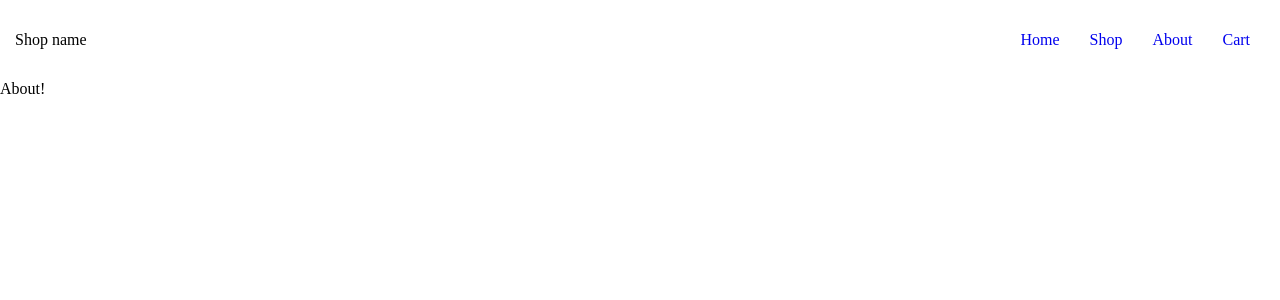
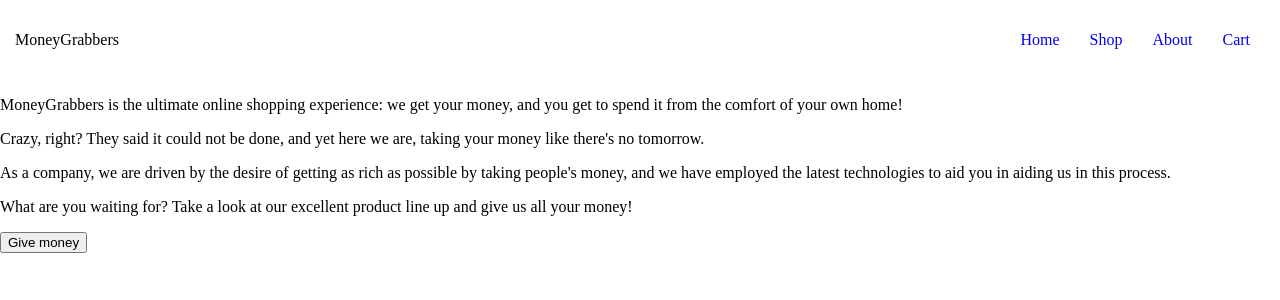
Before and after one commit to Osserc/shopping-cart, a React (Create React App) app: page /about in a window 1280 px wide. Shown: the top 300 px of the page. Built offline with nearby package versions, Linux system fonts and the light colour scheme.

Commit message:
Add basic homepage layout

```diff
--- a/src/App.css
+++ b/src/App.css
@@ -3,7 +3,7 @@ body {
   margin: 0;
 }
 
-/* reusable classe */
+/* reusable classes */
 .flex {
   display: flex;
 }
@@ -40,6 +40,30 @@ body {
   padding: 15px;
 }
 
+.text-center {
+  text-align: center;
+}
+
+.text-right {
+  text-align: right;
+}
+
+.w-100 {
+  width: 100%;
+}
+
+.w-75 {
+  width: 75%;
+}
+
+.W-50 {
+  width: 50%;
+}
+
+.m-auto {
+  margin: auto;
+}
+
 /* base config */
 
 html, body, #root {
--- a/src/components/About.js
+++ b/src/components/About.js
@@ -2,7 +2,14 @@ import { Link } from 'react-router-dom'
 
 function About() {
     return (
-        <div>About!</div>
+        <div>
+            <p>MoneyGrabbers is the ultimate online shopping experience: we get your money, and you get to spend it from the comfort of your own home!</p>
+            <p>Crazy, right? They said it could not be done, and yet here we are, taking your money like there's no tomorrow.</p>
+            <p>As a company, we are driven by the desire of getting as rich as possible by taking people's money,
+                and we have employed the latest technologies to aid you in aiding us in this process.</p>
+            <p>What are you waiting for? Take a look at our excellent product line up and give us all your money!</p>
+            <Link to='/shop'><button>Give money</button></Link>
+        </div>
     )
 }
 
--- a/src/components/Homepage.js
+++ b/src/components/Homepage.js
@@ -2,7 +2,21 @@ import { Link } from 'react-router-dom'
 
 function Homepage() {
     return (
-        <div>Homepage!</div>
+        <div className='flex flex-c justify-center align-center w-75 m-auto'>
+            <p className='text-center'>MoneyGrabbers: the best in taking people's money. We have it all:</p>
+            <div className='flex space-between align-center w-75'>
+                <p>See us enjoying life with your money</p>
+                <img src='' alt='enjoying money'></img>
+            </div>
+            <div className='flex space-between align-center w-75'>
+                <img src='' alt='watching money'></img>
+                <p className='text-right'>Watch how we rejoice by watching our bank accounts swell</p>
+            </div>
+            <div className='flex space-between align-center w-75'>
+                <p>And just give us all your money the old fashioned way!</p>
+                <img src='' alt='taking money'></img>
+            </div>
+        </div>
     )
 }
 
--- a/src/components/Navbar.js
+++ b/src/components/Navbar.js
@@ -3,7 +3,7 @@ import { Link } from 'react-router-dom'
 function Navbar() {
     return (
         <nav className="flex space-between align-center p-15">
-            <div>Shop name</div>
+            <div>MoneyGrabbers</div>
             <ul className="flex">
                 <Link to="">
                     <li>Home</li>
```
